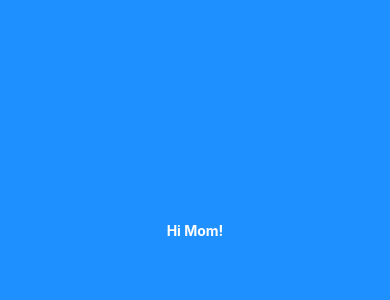
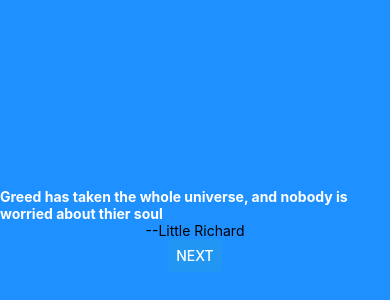
Before and after one commit to thisKonrad/react_native_quotes_app, a React Native app: screen / in a window 390 px wide. Shown: the part 192-492 px from the top of the page. Built offline with nearby package versions, Linux system fonts and the light colour scheme.

Commit message:
add next button and array of dummy quotes

```diff
--- a/App.js
+++ b/App.js
@@ -1,15 +1,29 @@
 import { StatusBar } from 'expo-status-bar';
-import { StyleSheet, Text, View } from 'react-native';
+import { StyleSheet, Text, View, Button } from 'react-native';
+
+
+const data = [
+  { text: "Ambition is a dream with an V8 engine", author: "Elvis Presley" },
+  { text: "Erzähle mir nicht wie meine Chancen stehen", author: "Han Solo" },
+  { text: "Hendrix tat genau was ich wollte, ich konnte es nur nicht", author: "Jeff Beck" },
+];
+
 
 export default function App() {
+
+
   return (
     <View style={styles.container}>
-      <Text style={styles.text}>Hi Mom!</Text>
+      <Text style={styles.text}>Greed has taken the whole universe, and nobody is worried about thier soul</Text>
+      <Text>--Little Richard</Text>
+      <Button
+        title="next"
+        onPress={() => alert('Hi Mom!')}
+      />
       <StatusBar style="auto" />
     </View>
   );
 }
-
 
 const styles = StyleSheet.create({
   container: {
```
